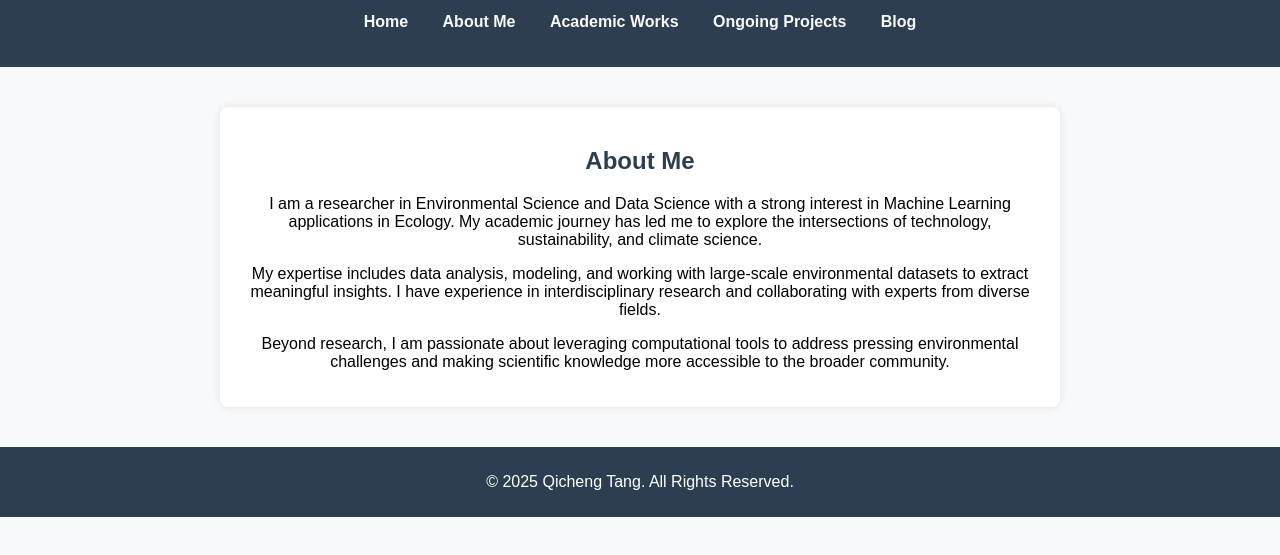
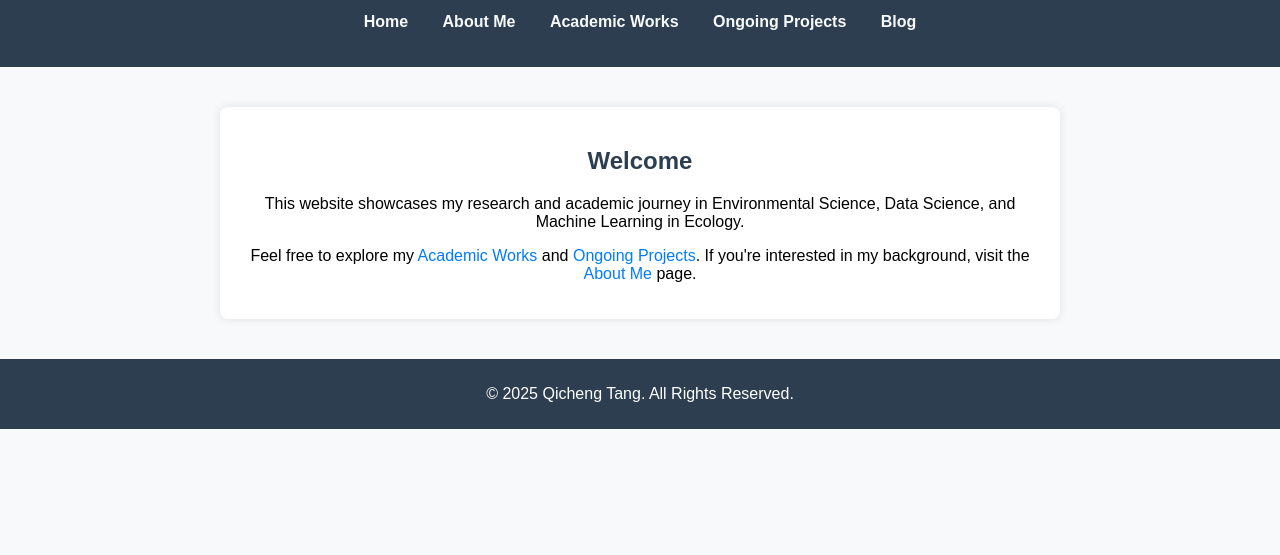
Before and after one commit to QichengTang1024/scholar, a plain HTML site: page index.html in a window 1280 px wide. Shown: the part 121-676 px from the top of the page. Drawn offline with Linux system fonts and the light colour scheme.

Commit message:
Update index.html

```diff
--- a/index.html
+++ b/index.html
@@ -22,10 +22,9 @@
     </header>
 
     <section>
-        <h2>About Me</h2>
-        <p>I am a researcher in Environmental Science and Data Science with a strong interest in Machine Learning applications in Ecology. My academic journey has led me to explore the intersections of technology, sustainability, and climate science.</p>
-        <p>My expertise includes data analysis, modeling, and working with large-scale environmental datasets to extract meaningful insights. I have experience in interdisciplinary research and collaborating with experts from diverse fields.</p>
-        <p>Beyond research, I am passionate about leveraging computational tools to address pressing environmental challenges and making scientific knowledge more accessible to the broader community.</p>
+        <h2>Welcome</h2>
+        <p>This website showcases my research and academic journey in Environmental Science, Data Science, and Machine Learning in Ecology.</p>
+        <p>Feel free to explore my <a href="academic.html">Academic Works</a> and <a href="projects.html">Ongoing Projects</a>. If you're interested in my background, visit the <a href="about.html">About Me</a> page.</p>
     </section>
 
     <footer>
```
